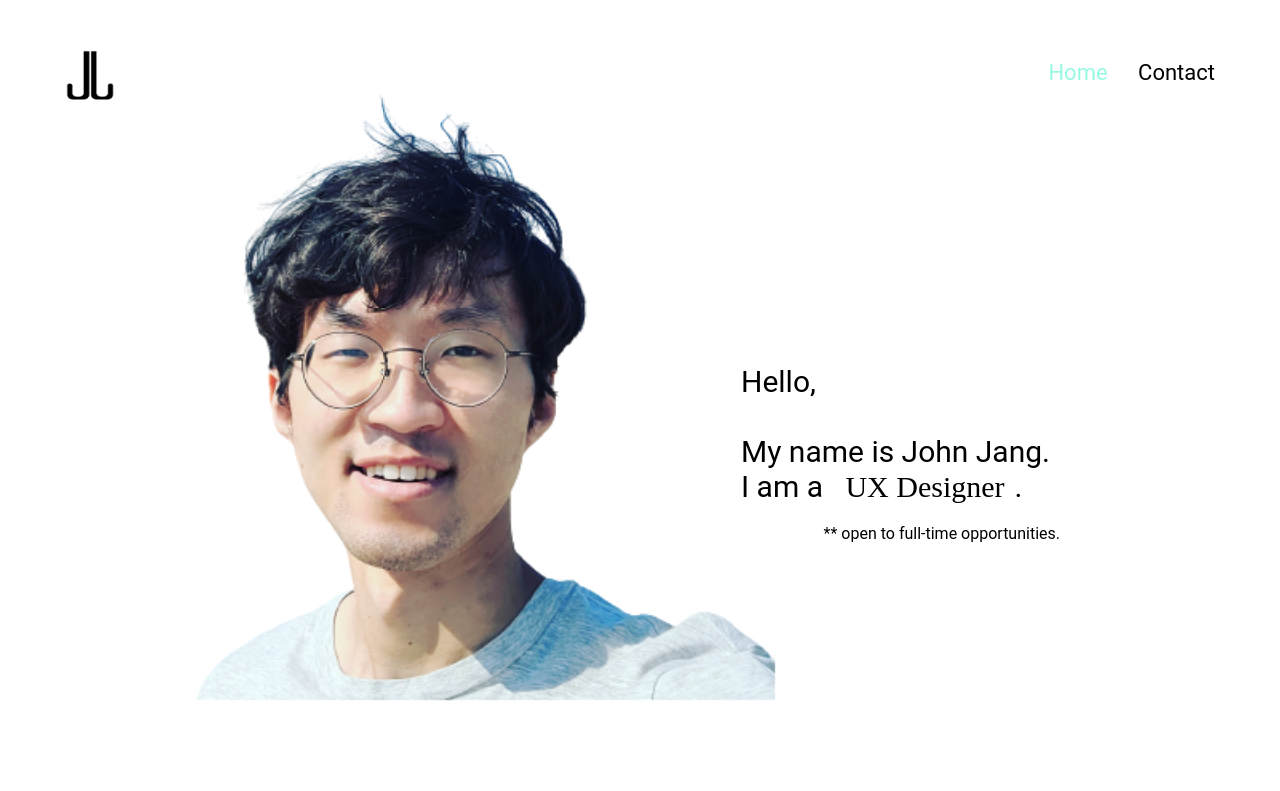
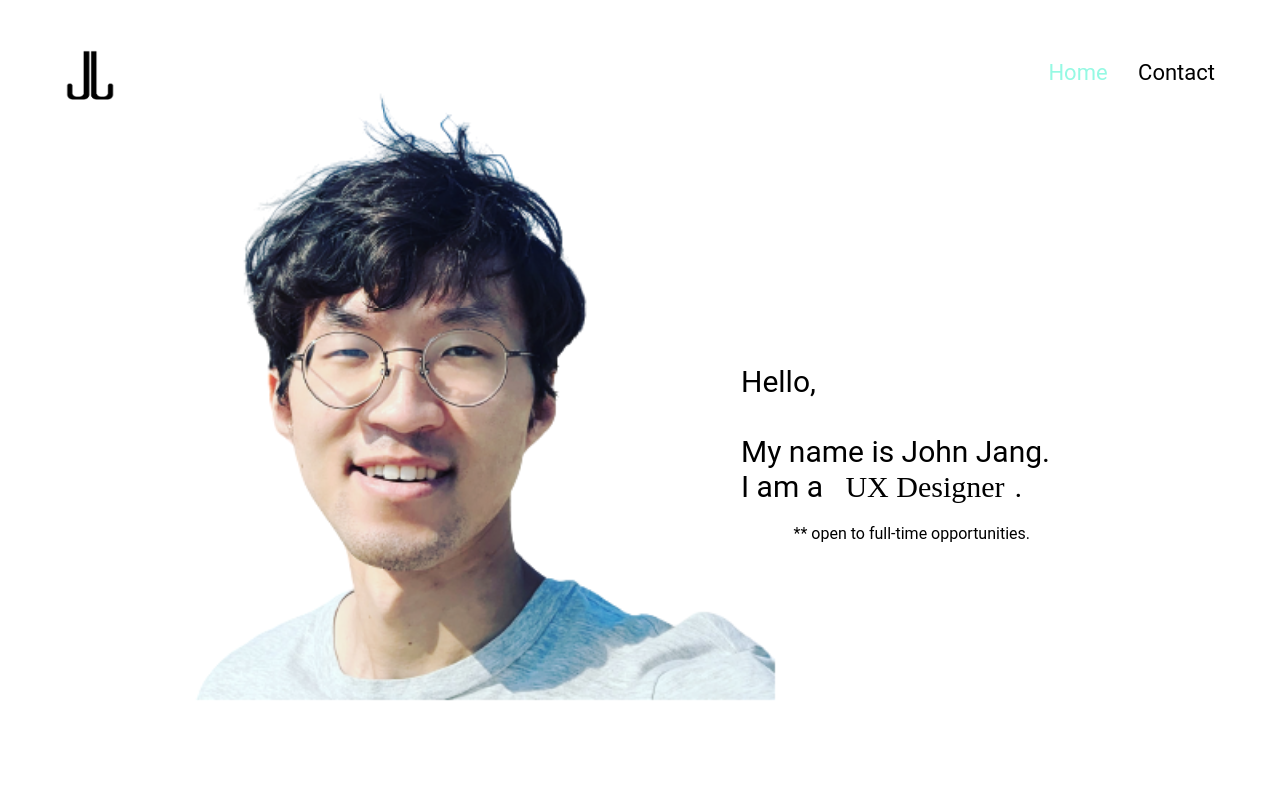
Before and after one commit to johnjang94/portfolio, a plain HTML site: page index.html in a window 1280 px wide. Shown: the top 791 px of the page. Drawn offline with Linux system fonts and the light colour scheme.

Commit message:
Update portfolio.css

```diff
--- a/css/portfolio.css
+++ b/css/portfolio.css
@@ -190,7 +190,7 @@ body {
 
 .subtitle {
   float: right;
-  margin-right: 190px;
+  margin-right: 220px;
   margin-top: -190px;
 }
 
```
